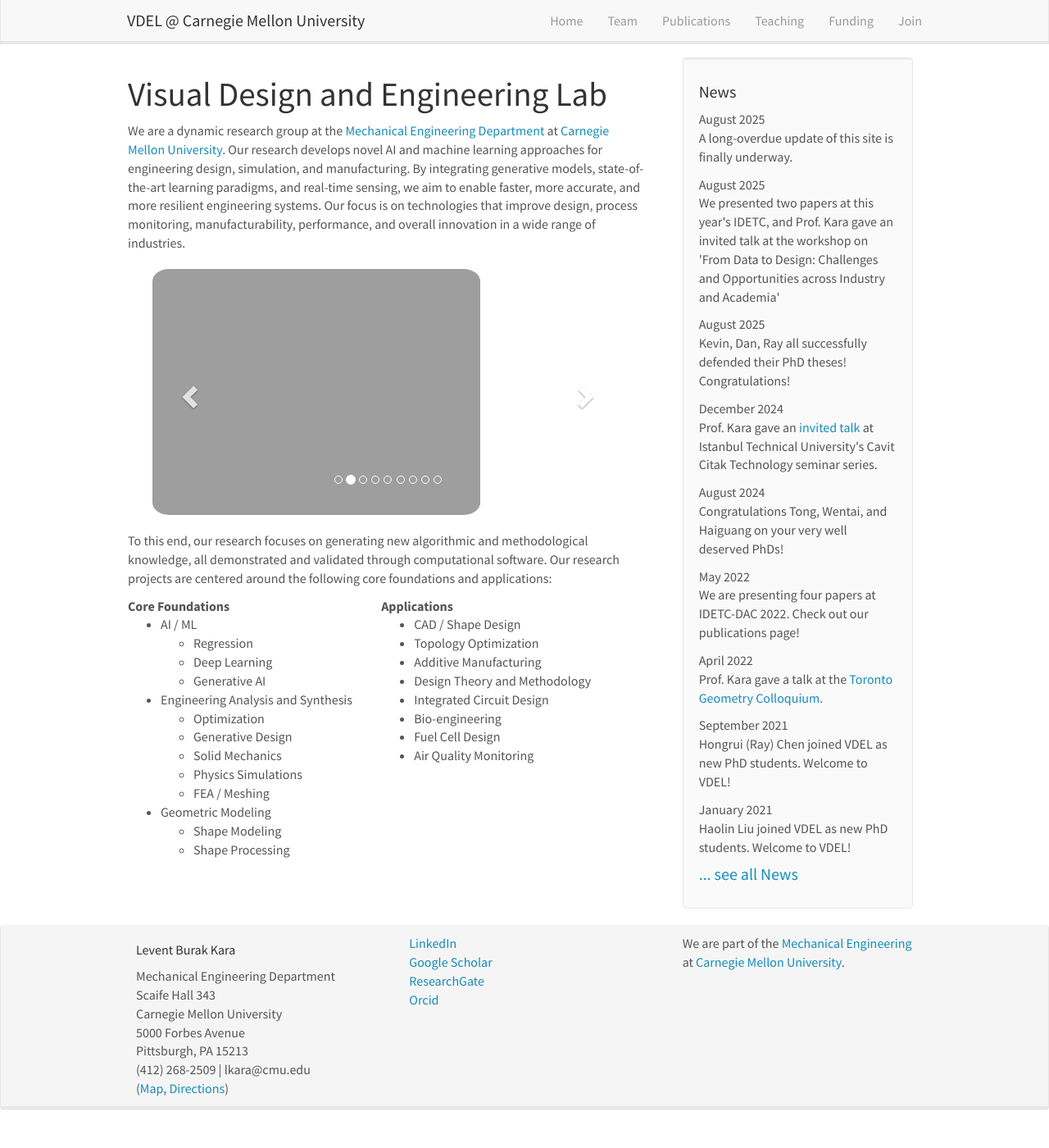
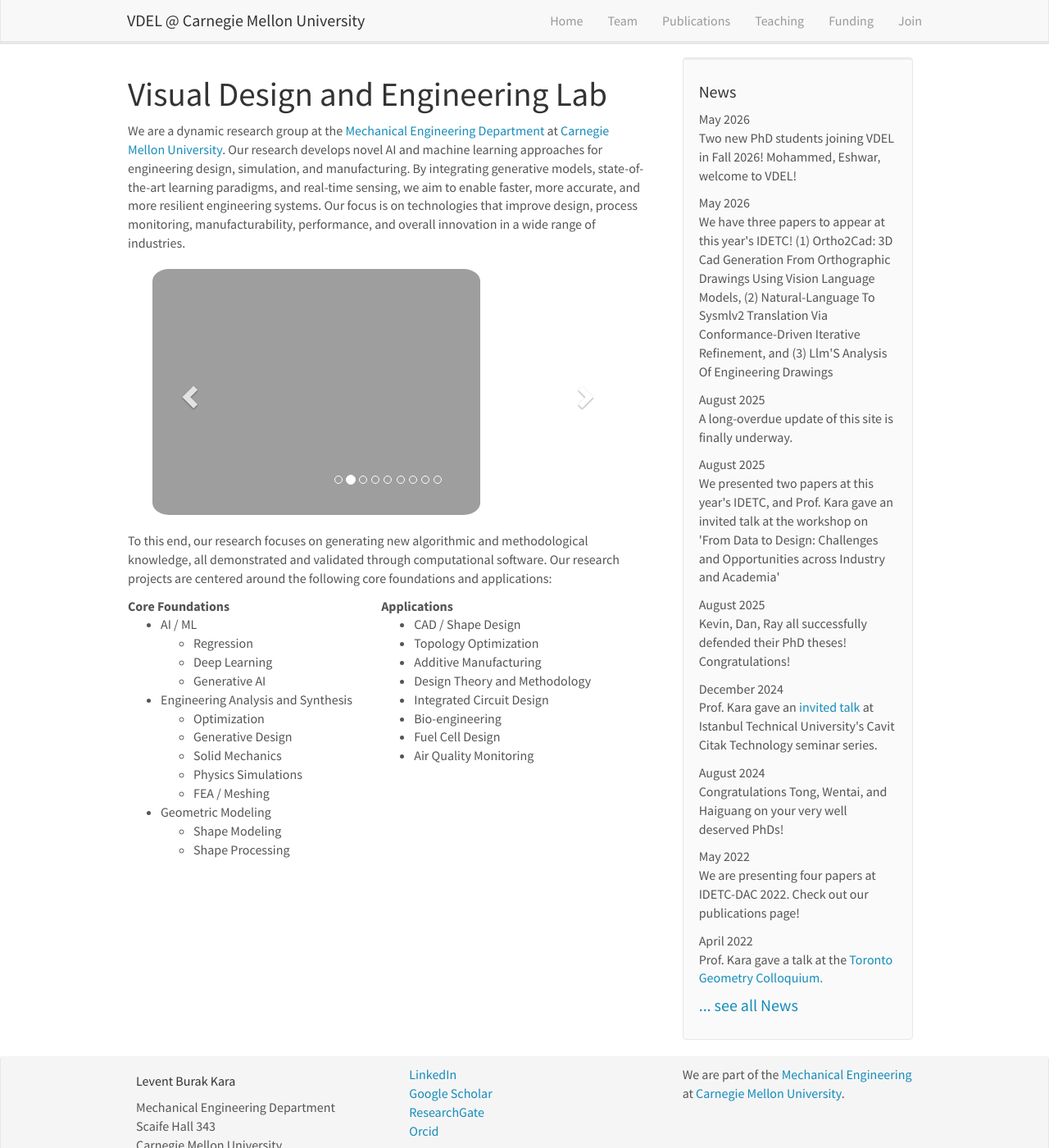
Before and after one commit to levburkara/levburkara.github.io, a Jekyll site: the page built from _pages/home.md, in a window 1280 px wide and 1400 px high. Shown: the whole window at 82% size. Built offline with Jekyll 4.4.1, drawn with Linux system fonts in a browser that asks for light colours; nearby versions of some CDN libraries.

Commit message:
Update news.yml

```diff
--- a/_data/news.yml
+++ b/_data/news.yml
@@ -1,3 +1,9 @@
+- date: May 2026
+  headline: "Two new PhD students joining VDEL in Fall 2026! Mohammed, Eshwar, welcome to VDEL!"
+
+- date: May 2026
+  headline: "We have three papers to appear at this year's IDETC! (1) Ortho2Cad: 3D Cad Generation From Orthographic Drawings Using Vision Language Models, (2) Natural-Language To Sysmlv2 Translation Via Conformance-Driven Iterative Refinement, and (3) Llm'S Analysis Of Engineering Drawings"
+
 - date: August 2025
   headline: "A long-overdue update of this site is finally underway."
 
```
